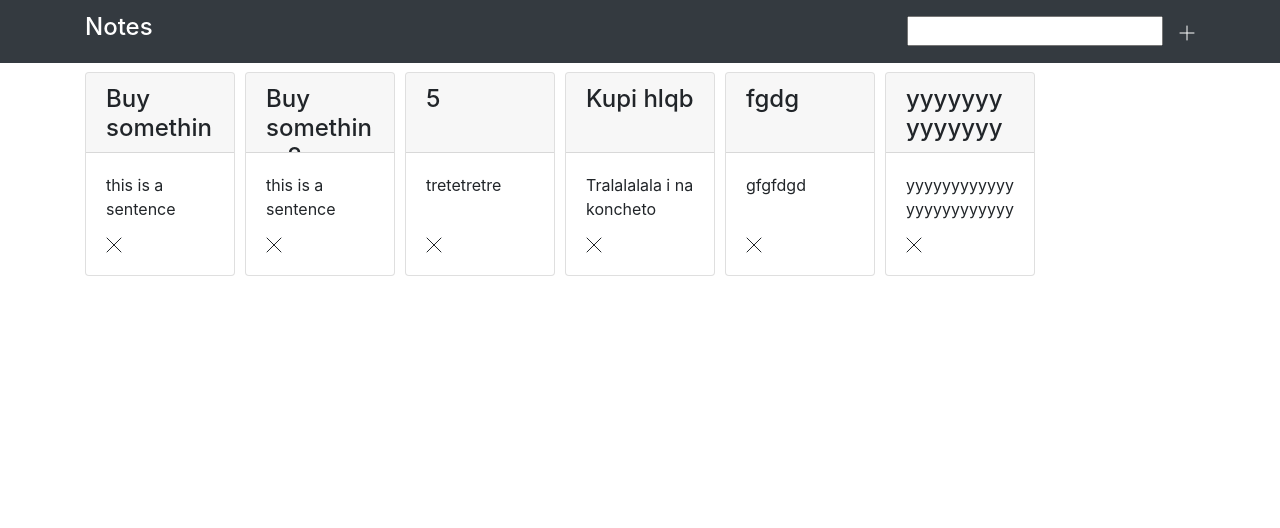
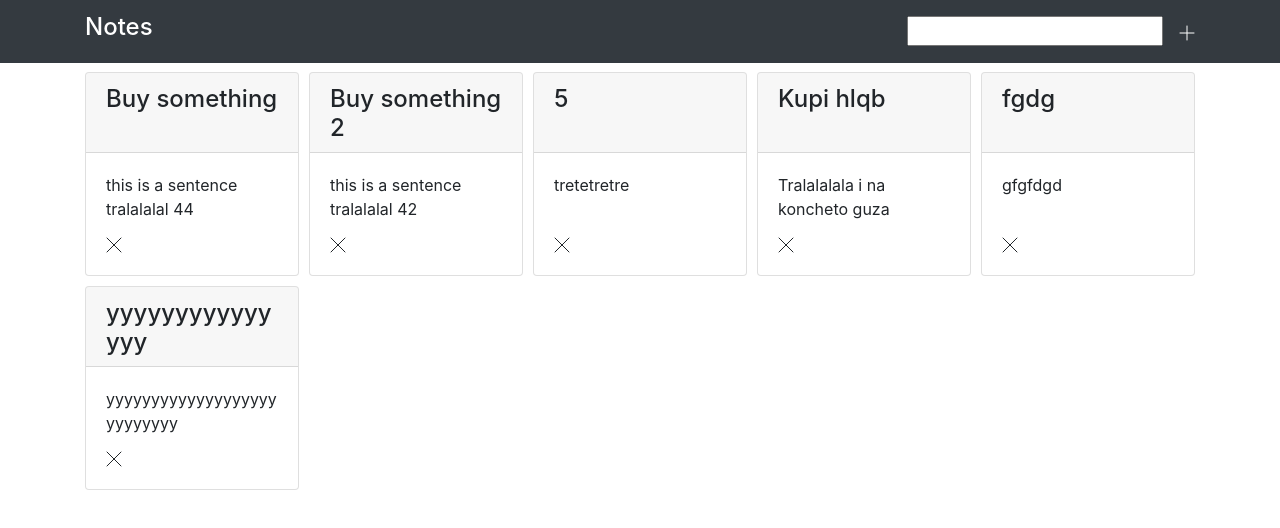
Before and after one commit to yory100/Angular-Soft-Serve-app, an Angular app: page / in a window 1280 px wide. Shown: the top 528 px of the page. Built offline with nearby package versions, Linux system fonts and the light colour scheme; data requests are answered from the project's data file.

Commit message:
grid size correction

```diff
--- a/src/app/components/display-notes/display-notes.component.css
+++ b/src/app/components/display-notes/display-notes.component.css
@@ -1,7 +1,7 @@
 .grid {
     display: grid;
     grid-gap: 10px;
-    grid-template-columns: repeat(auto-fill, minmax(150px, 1fr) ) ;
+    grid-template-columns: repeat(auto-fill, minmax(200px, 1fr) ) ;
 }
 
 @media only screen and (max-width: 768px) {
```
